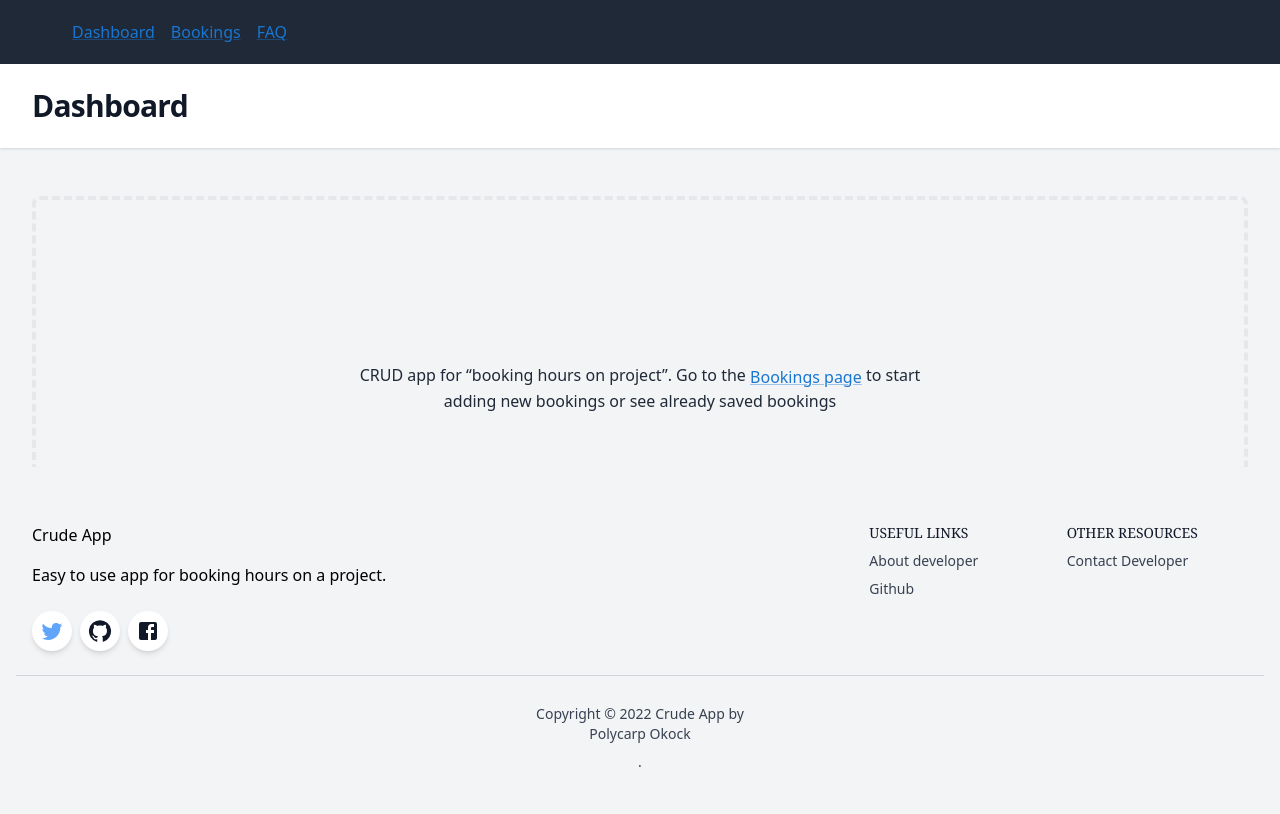
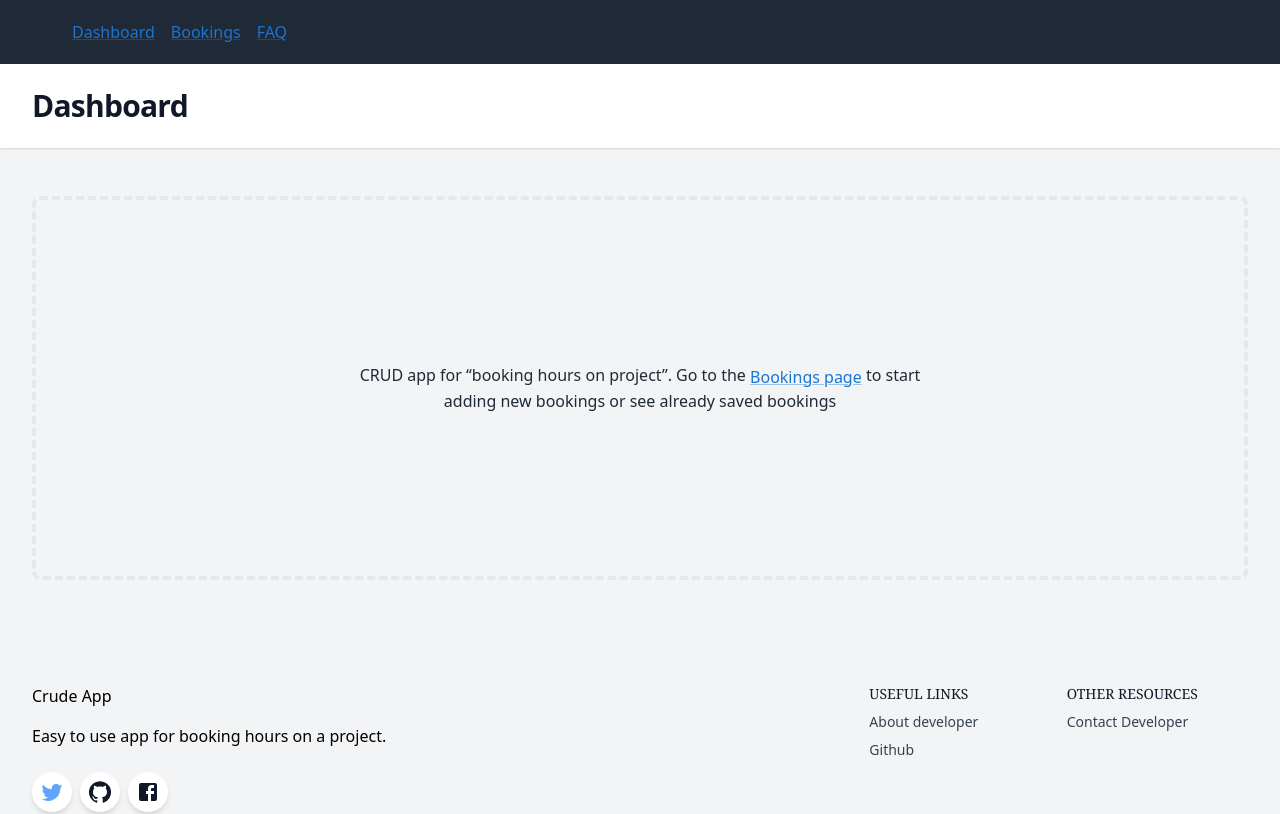
Before and after one commit to deaspo/crude-app, a React (Create React App) app: page / in a window 1280 px wide. Shown: the top 814 px of the page. Built offline with nearby package versions, Linux system fonts and the light colour scheme.

Commit message:
Changed footer position

```diff
--- a/src/components/controls/page-footer/page-footer.tsx
+++ b/src/components/controls/page-footer/page-footer.tsx
@@ -7,7 +7,7 @@ import FacebookIcon from '@mui/icons-material/Facebook';
 
 export const PageFooter = () => {
     return (
-        <footer className="fixed bg-gray-100 pt-8 pb-6 bottom-0 right-0 left-0">
+        <footer className="relative bg-gray-100 pt-8 pb-6 bottom-0 right-0 left-0">
             <div className="container max-w-7xl mx-auto px-4">
                 <div className="flex flex-wrap text-center lg:text-left pt-6">
                     <div className="w-full lg:w-6/12 px-4">
```
